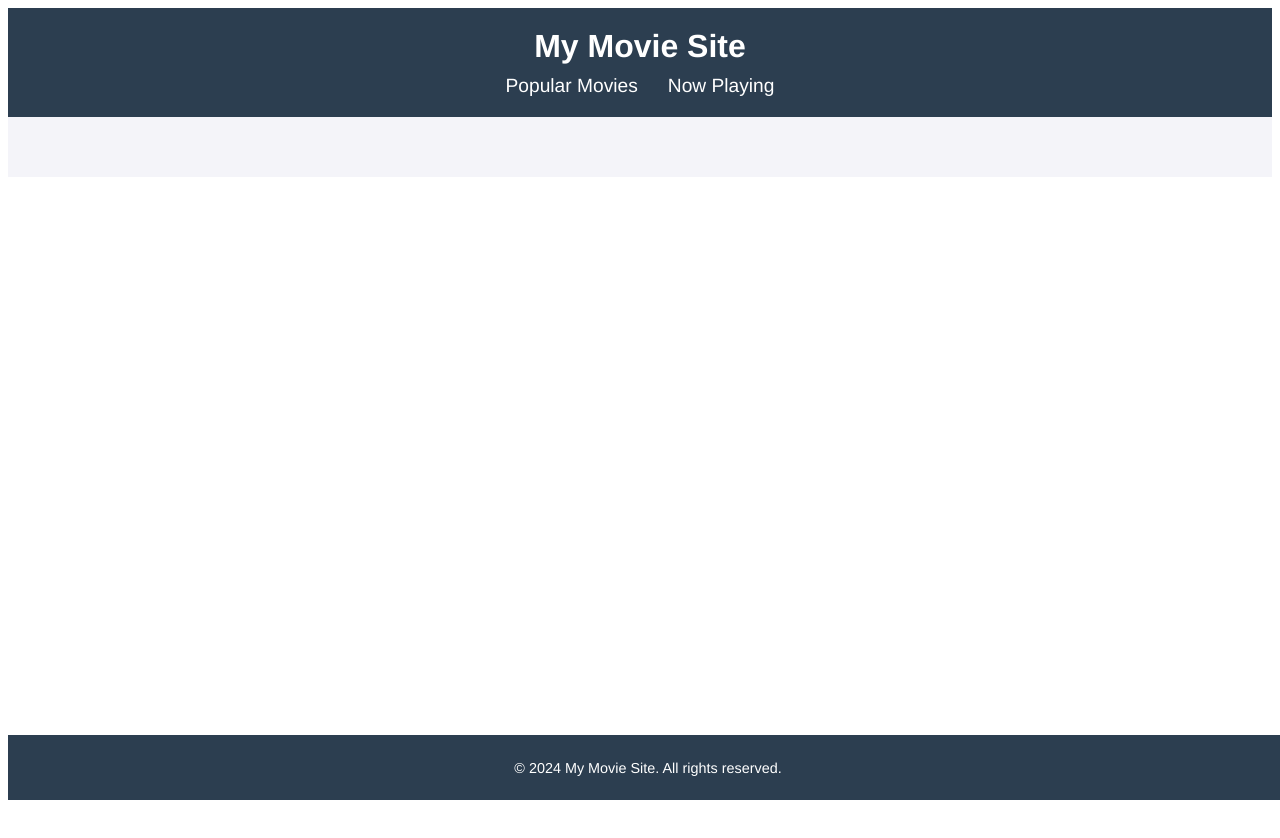
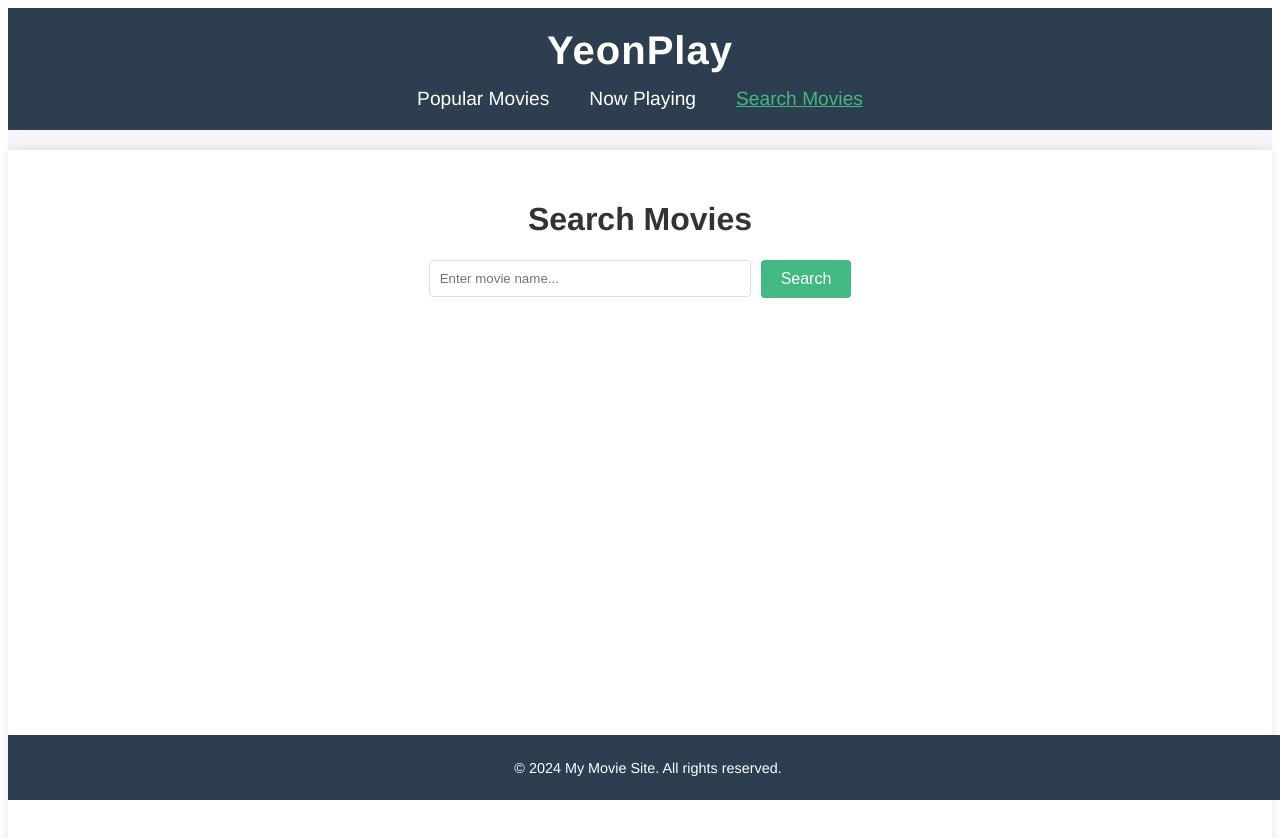
Before and after one commit to juyeon777/YeonPlay, a Vue app in the folder yeonplay/: page /search in a window 1280 px wide. Shown: the top 838 px of the page. Before the commit the page ends 800 px from the top, so only its background shows below. Built offline with nearby package versions, Linux system fonts and the light colour scheme.

Commit message:
edit title

```diff
--- a/yeonplay/public/index.html
+++ b/yeonplay/public/index.html
@@ -1,11 +1,11 @@
 <!DOCTYPE html>
-<html lang="">
+<html lang="ko">
   <head>
     <meta charset="utf-8">
     <meta http-equiv="X-UA-Compatible" content="IE=edge">
     <meta name="viewport" content="width=device-width,initial-scale=1.0">
     <link rel="icon" href="<%= BASE_URL %>favicon.ico">
-    <title><%= htmlWebpackPlugin.options.title %></title>
+    <title>YeonPlay</title>
   </head>
   <body>
     <noscript>
--- a/yeonplay/src/App.vue
+++ b/yeonplay/src/App.vue
@@ -1,10 +1,11 @@
 <template>
   <div id="app">
     <header>
-      <h1>My Movie Site</h1>
+      <h1>YeonPlay</h1>
       <nav>
         <router-link to="/">Popular Movies</router-link>
         <router-link to="/now-playing">Now Playing</router-link>
+        <router-link to="/search">Search Movies</router-link> <!-- 검색 링크 추가 -->
       </nav>
     </header>
     <main>
@@ -23,8 +24,8 @@
   margin: 0;
   padding: 0;
   text-align: center;
-  background-color: #f4f4f9; /* 페이지 배경색 */
-  color: #333; /* 기본 텍스트 색상 */
+  background-color: #f4f4f9;
+  color: #333;
 }
 
 /* 헤더 스타일 */
@@ -37,32 +38,38 @@ header {
 
 header h1 {
   margin: 0;
-  font-size: 2rem;
+  font-size: 2.5rem; /* 헤더 제목 크기 조금 키움 */
+  letter-spacing: 1px; /* 글자 간격 추가 */
 }
 
 header nav {
-  margin-top: 10px;
+  margin-top: 15px;
 }
 
 header nav a {
   color: white;
   text-decoration: none;
-  margin: 0 15px;
+  margin: 0 20px; /* 링크 간 간격 조금 더 넓힘 */
   font-size: 1.2rem;
+  font-weight: 500; /* 글씨 굵기 추가 */
 }
 
 header nav a:hover {
-  color: #42b983;
+  color: #42b983; /* 호버 시 색상 */
+  transition: color 0.3s; /* 부드러운 전환 효과 */
 }
 
 header nav a.router-link-exact-active {
-  color: #42b983; /* 활성화된 링크 */
+  color: #42b983;
   text-decoration: underline;
 }
 
 /* 메인 컨텐츠 스타일 */
 main {
-  padding: 20px;
+  padding: 30px;
+  min-height: calc(100vh - 140px); /* 푸터 제외한 최소 높이 설정 */
+  background-color: #ffffff; /* 메인 배경 흰색으로 */
+  box-shadow: 0 0 10px rgba(0, 0, 0, 0.1); /* 약간의 그림자 효과 */
 }
 
 /* 푸터 스타일 */
--- a/yeonplay/src/router/index.js
+++ b/yeonplay/src/router/index.js
@@ -4,13 +4,17 @@ import HomeView from '../views/HomeView.vue'; // 메인 페이지
 import MovieDetailView from '../views/MovieDetailView.vue'; // 상세 페이지
 import AboutView from '../views/AboutView.vue'; // About 페이지
 import MovieList from '../components/MovieList.vue';
+import MovieSearch from '../views/MovieSearch.vue'; // MovieSearch 임포트 추가
+import NowPlayingView from '../views/NowPlayingView.vue'; // NowPlayingView 추가
 
 // 라우트 정의
 const routes = [
   { path: '/', name: 'Home', component: HomeView },
   { path: '/movie/:id', name: 'MovieDetail', component: MovieDetailView },
   { path: '/about', name: 'About', component: AboutView },
-  { path: '/movielist', name: 'MovieList', component: MovieList }
+  { path: '/movielist', name: 'MovieList', component: MovieList },
+  { path: '/search', name: 'MovieSearch', component: MovieSearch }, // 검색 페이지 추가
+  { path: '/now-playing', name: 'NowPlaying', component: NowPlayingView },
 
 ];
 
--- /dev/null
+++ b/yeonplay/src/views/MovieSearch.vue
@@ -0,0 +1,123 @@
+<template>
+  <div>
+    <h1>Search Movies</h1>
+    <div class="search-container">
+      <input
+        type="text"
+        v-model="query"
+        placeholder="Enter movie name..."
+        @keyup.enter="searchMovies"
+      />
+      <button @click="searchMovies">Search</button>
+    </div>
+    <div v-if="loading" class="loading">Loading...</div>
+    <div v-else-if="movies.length" class="movie-grid">
+      <div v-for="movie in movies" :key="movie.id" class="movie-item">
+        <img
+          :src="movie.poster_path ? `https://image.tmdb.org/t/p/w500${movie.poster_path}` : 'https://via.placeholder.com/500x750?text=No+Image'"
+          :alt="movie.title"
+        />
+        <h3>{{ movie.title }}</h3>
+        <p>{{ movie.release_date || 'No release date available' }}</p>
+      </div>
+    </div>
+    <div v-else-if="!movies.length && !loading && query">
+      <p>No results found for "{{ query }}".</p>
+    </div>
+  </div>
+</template>
+
+<script>
+import tmdb from '@/api/tmdb';
+
+export default {
+  name: 'MovieSearch',
+  data() {
+    return {
+      query: '', // 검색어
+      movies: [], // 검색 결과
+      loading: false, // 로딩 상태
+    };
+  },
+  methods: {
+    async searchMovies() {
+      if (!this.query.trim()) return; // 빈 검색어는 무시
+      this.loading = true; // 로딩 시작
+      try {
+        const response = await tmdb.get('/search/movie', {
+          params: { query: this.query },
+        });
+        this.movies = response.data.results;
+      } catch (error) {
+        console.error('Failed to search movies:', error);
+        alert('Failed to search movies. Please try again.');
+      } finally {
+        this.loading = false; // 로딩 종료
+      }
+    },
+  },
+};
+</script>
+
+<style scoped>
+.search-container {
+  margin: 20px 0;
+  display: flex;
+  justify-content: center;
+  align-items: center;
+  gap: 10px;
+}
+
+.search-container input {
+  width: 300px;
+  padding: 10px;
+  border: 1px solid #ddd;
+  border-radius: 4px;
+}
+
+.search-container button {
+  padding: 10px 20px;
+  border: none;
+  background-color: #42b983;
+  color: white;
+  font-size: 1rem;
+  border-radius: 4px;
+  cursor: pointer;
+  transition: background-color 0.3s;
+}
+
+.search-container button:hover {
+  background-color: #369d6c;
+}
+
+.loading {
+  text-align: center;
+  font-size: 1.2rem;
+  color: #555;
+}
+
+.movie-grid {
+  display: grid;
+  grid-template-columns: repeat(auto-fill, minmax(150px, 1fr));
+  gap: 20px;
+}
+
+.movie-item {
+  text-align: center;
+}
+
+.movie-item img {
+  width: 100%;
+  border-radius: 8px;
+}
+
+.movie-item h3 {
+  margin: 10px 0 5px;
+  font-size: 1.1rem;
+}
+
+.movie-item p {
+  font-size: 0.9rem;
+  color: #666;
+}
+</style>
--- /dev/null
+++ b/yeonplay/src/views/NowPlayingView.vue
@@ -0,0 +1,67 @@
+<template>
+  <div>
+    <h1>Now Playing Movies</h1>
+    <div v-if="loading" class="loading">Loading...</div>
+    <div v-else-if="movies.length" class="movie-grid">
+      <div v-for="movie in movies" :key="movie.id" class="movie-item">
+        <img
+          :src="movie.poster_path ? `https://image.tmdb.org/t/p/w500${movie.poster_path}` : 'https://via.placeholder.com/500x750?text=No+Image'"
+          :alt="movie.title"
+        />
+        <h3>{{ movie.title }}</h3>
+        <p>{{ movie.release_date || 'No release date available' }}</p>
+      </div>
+    </div>
+    <div v-else>
+      <p>No movies currently playing.</p>
+    </div>
+  </div>
+</template>
+
+<script>
+import tmdb from '@/api/tmdb';
+
+export default {
+  name: 'NowPlayingView',
+  data() {
+    return {
+      movies: [], // 현재 상영 중인 영화 데이터
+      loading: true, // 로딩 상태
+    };
+  },
+  async created() {
+    try {
+      const response = await tmdb.get('/movie/now_playing');
+      this.movies = response.data.results;
+    } catch (error) {
+      console.error('Failed to fetch now playing movies:', error);
+      alert('Failed to load now playing movies. Please try again later.');
+    } finally {
+      this.loading = false;
+    }
+  },
+};
+</script>
+
+<style scoped>
+.movie-grid {
+  display: grid;
+  grid-template-columns: repeat(auto-fill, minmax(150px, 1fr));
+  gap: 20px;
+}
+
+.movie-item {
+  text-align: center;
+}
+
+.movie-item img {
+  width: 100%;
+  border-radius: 8px;
+}
+
+.loading {
+  text-align: center;
+  font-size: 1.2rem;
+  color: #555;
+}
+</style>
```
